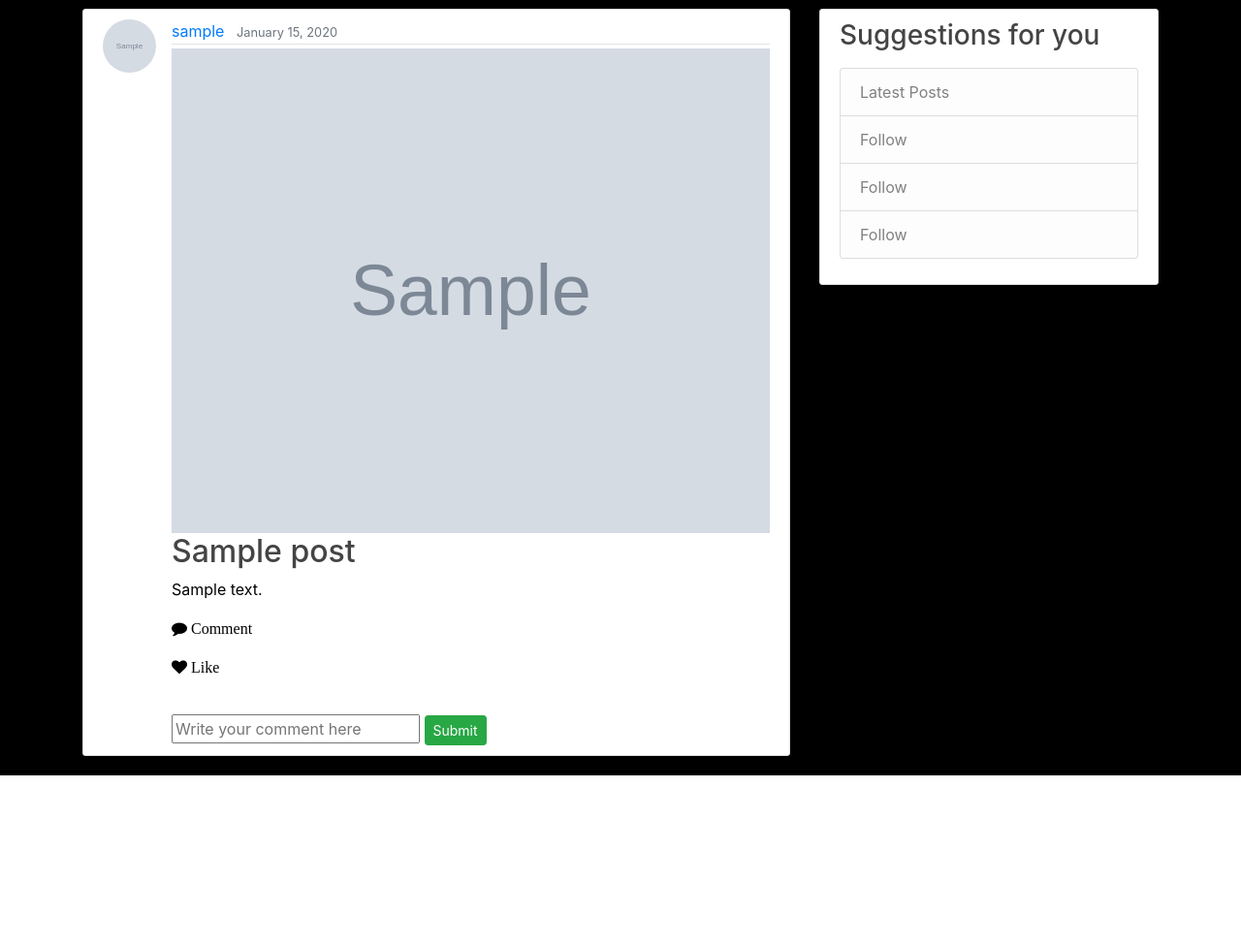
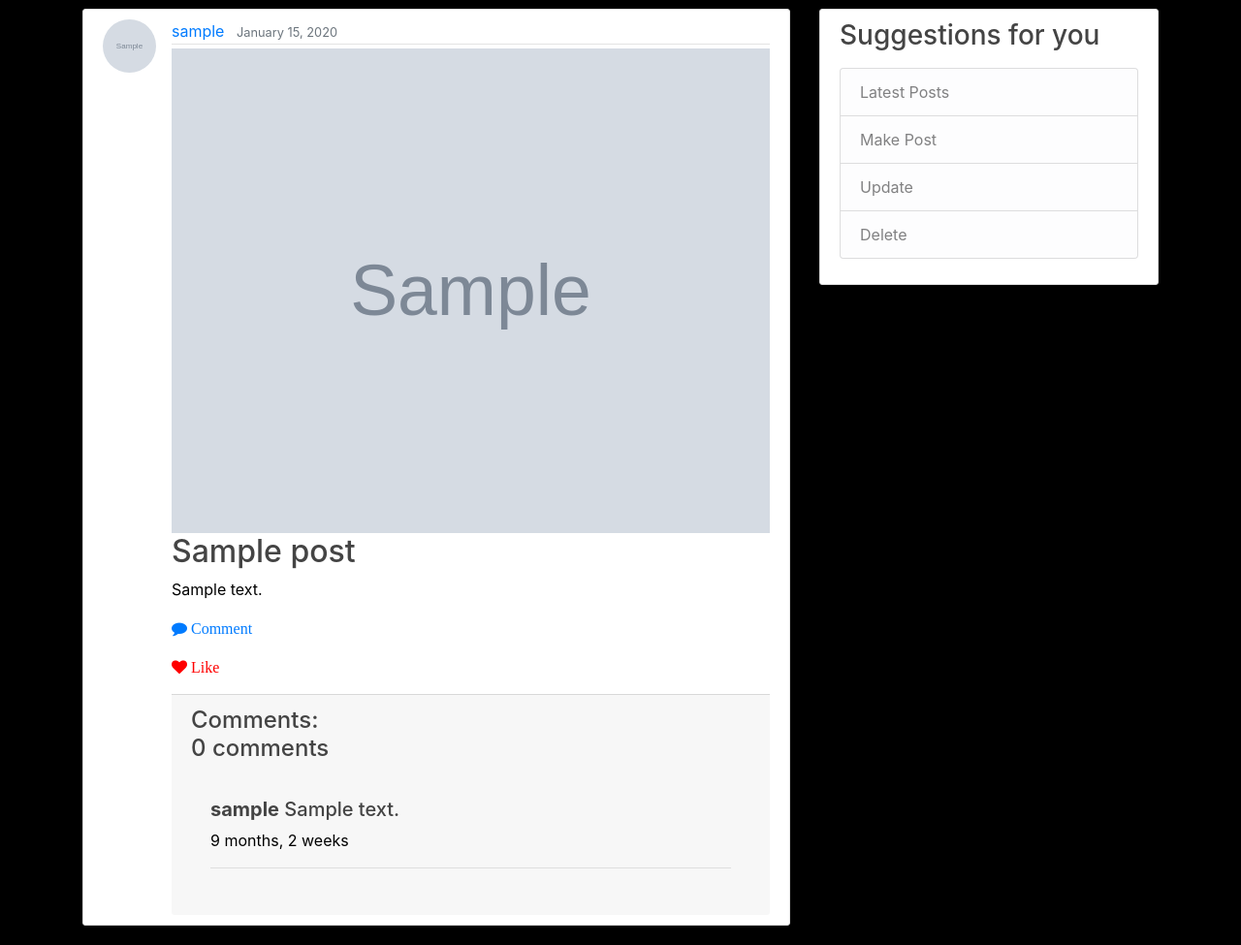
Before and after one commit to AokoMercyline/Instagram-App, a Django app: page / in a window 1280 px wide. Shown: the part 71-1046 px from the top of the page at 97% size. Before the commit the page ends 871 px from the top, so only its background shows below. Run offline with Django 3.2, Linux system fonts and the light colour scheme; tables that the repository leaves empty hold one stand-in row (values such as "Sample post"); grey boxes marked "Sample" are stand-in pictures; some libraries are stand-ins or nearby versions.

Commit message:
modified comment fucnctionality and and user can now comment

```diff
--- a/instaclone/forms.py
+++ b/instaclone/forms.py
@@ -5,7 +5,7 @@ from django import forms
 class CommentForm(forms.ModelForm):
     class Meta:
         model = Comment
-        fields = ('name', 'email', 'body', )
+        fields = ['comment']
 
 class PostForm(forms.ModelForm):
     class Meta:
--- a/instaclone/models.py
+++ b/instaclone/models.py
@@ -2,6 +2,7 @@ from django.db import models
 from django.utils import timezone
 from django.contrib.auth.models import User
 from django.urls import reverse
+# from .models import Likes, Comment
 
 class Post(models.Model):
     title = models.CharField(max_length=100)
@@ -9,6 +10,7 @@ class Post(models.Model):
     date_posted = models.DateTimeField(default=timezone.now)
     author = models.ForeignKey(User, on_delete=models.CASCADE)
     image = models.ImageField(upload_to='images/')
+    like = models.IntegerField(default=0)
 
     def __str__(self):
         return self.title
@@ -17,13 +19,14 @@ class Post(models.Model):
     def get_absolute_url(self):
         return reverse('post-detail', kwargs={'pk': self.pk})
 
+class Likes(models.Model):
+    user =  models.ForeignKey(User, on_delete=models.CASCADE, related_name='user_like')
+    post =  models.ForeignKey(Post, on_delete=models.CASCADE, related_name='post_like')
 
 class Comment(models.Model):
+    comment = models.TextField(null=True)
+    author = models.ForeignKey(User, on_delete=models.CASCADE)
     post = models.ForeignKey(Post,on_delete=models.CASCADE,related_name='comments')
-    author = models.ForeignKey(User, on_delete=models.CASCADE)
-    name = models.CharField(max_length=80)
-    email = models.EmailField()
-    body = models.TextField()
     created_on = models.DateTimeField(auto_now_add=True)
 
 
@@ -42,4 +45,4 @@ class Comment(models.Model):
         ordering = ['created_on']
 
     def __str__(self):
-        return 'Comment {} by {}'.format(self.body, self.name)
+        return 'Comment {} by {}'.format(self.comment, self.author)
--- a/instaclone/templates/index.html
+++ b/instaclone/templates/index.html
@@ -1,5 +1,6 @@
 
 {% extends "instaclone/base.html" %}
+{% load crispy_forms_tags %}
 {% block content %}
     {% for post in posts %}
         <article class="media content-section">
@@ -14,16 +15,32 @@
             </div>
             <h2><a class="article-title" href="{% url 'post-detail' post.id %}">{{ post.title }}</a></h2>
             <p class="article-content">{{ post.content }}</p>
-            <p><img src="" alt=""><i class="fa fa-comment"  aria-hidden="true"> Comment</i>
-            <p><img src="" alt=""><i class="fa fa-heart" aria-hidden="true"> Like</i></p>
+            <p><a href="{% url 'comment' post.id %}" ><i class="fa fa-comment"  aria-hidden="true"> Comment</i></a>
+            <p><img src="" alt=""><i style="color: red;" class="fa fa-heart" aria-hidden="true"> Like</i></p>
             <div class="row">
-              <div class="col">
-                <form method="post" style="margin-top: 1.3em;">
-                  {% csrf_token %}
-                  <input type="text" placeholder="Write your comment here" name="Comment" id="">
-                  <button type="submit" class="btn btn-success  btn-sm">Submit</button>
-                </form>
-              </div>
+
+            <div class="col">
+              <div class="card-footer">
+                <h4>Comments:<span>
+                  {% if post.comments_set.all %}
+                            <p class=""> {{post.comments_set.all|length}} comments </p>
+                            {% else %}
+                            <p class="">0 comments </p>
+                            {% endif %}
+                </span></h4>
+                <div class="card-body ">
+                      <!-- <p class=""> {{comments|length}} comments </p> -->
+                      {% for comment in comments %}
+                      {% if comment.post_id == post.id%}
+
+                      <h5><strong>{{comment.author}}</strong> {{comment.comment}}</h5>
+                      <p>{{comment.created_on | timesince}}</p>
+                      <hr>
+
+                      {% endif %}
+                      {% endfor %}
+                  </div>
+            </div>
             </div>
           </div>
         </article>
--- a/instaclone/templates/instaclone/base.html
+++ b/instaclone/templates/instaclone/base.html
@@ -77,9 +77,9 @@
             <p class='text'>
               <ul class="list-group">
                 <li class="list-group-item list-group-item-light">Latest Posts</li>
-                <li class="list-group-item list-group-item-light">Follow</li>
-                <li class="list-group-item list-group-item-light">Follow</li>
-                <li class="list-group-item list-group-item-light">Follow</li>
+                <li class="list-group-item list-group-item-light">Make Post</li>
+                <li class="list-group-item list-group-item-light">Update</li>
+                <li class="list-group-item list-group-item-light">Delete</li>
               </ul>
             </p>
           </div>
--- a/instaclone/templates/instaclone/comment.html
+++ b/instaclone/templates/instaclone/comment.html
@@ -6,7 +6,7 @@
 {% block content %}
 <form method="post" style="margin-top: 1.3em;">
         {% csrf_token %}
-          {{ comment_form | crispy }}
+          {{ form | crispy }}
 
           <button type="submit" class="btn btn-primary  btn-lg">Submit</button>
  </form>
--- a/instaclone/urls.py
+++ b/instaclone/urls.py
@@ -8,10 +8,13 @@ urlpatterns = [
     path('', PostListView.as_view(), name='instaclone-index'),
     path('post/<int:pk>/', PostDetailView.as_view(), name='post-detail'),
     path('post/new/', PostCreateView.as_view(), name='post-create'),
+    path('<uuid:post_id>', views.post_detail, name='postdetail'),
+    path('<uuid:post_id>/like', views.like, name='likePost'),
     path('post/<int:pk>/update/', PostUpdateView.as_view(), name='post-update'),
     path('post/<int:pk>/delete/', PostDeleteView.as_view(), name='post-delete'),
     # path('post/<int:pk>/comment/', PostCommentView.as_view(), name='post-comment'),
     path('post/search/', views.search_results,  name='username'),
-    path('<slug:slug>/', views.post_detail, name='post_detail')
+    path('<slug:slug>/', views.post_detail, name='post_detail'),
+    path('comment/<int:post_id>/', views.comment, name='comment'),
 
 ]
--- a/instaclone/views.py
+++ b/instaclone/views.py
@@ -1,6 +1,6 @@
-from django.shortcuts import render, get_object_or_404
+from django.shortcuts import render, get_object_or_404, redirect
 from django.contrib.auth.mixins import LoginRequiredMixin, UserPassesTestMixin
-from django.views.generic  import ListView,DetailView, CreateView, UpdateView, DeleteView
+from django.views.generic  import ListView,DetailView, CreateView, UpdateView, DeleteView, View
 from .models import Post, Comment
 from django.contrib.auth.decorators import login_required
 from .forms import CommentForm
@@ -8,32 +8,40 @@ from django.contrib.auth.models import User
 
 
 
-# Create your views here.
-# def index(request):
-#     context = {
-#         'posts': Post.objects.all()
-#     }
-
-#     return render(request, 'index.html', context)
-
 class PostListView(ListView):
+    # model = Comment
     model = Post
     template_name = 'index.html'
     context_object_name = 'posts'
-    ordering = ['-date_posted']
+    # ordering = ['-date_posted']
+    def get_context_data(self, **kwargs):
+        context = super(PostListView, self).get_context_data(**kwargs)
+        context.update({
+            'comments': Comment.objects.order_by('created_on'),
+            # 'more_context': Model.objects.all(),
+        })
+        return context
+
+    def get_queryset(self):
+        return Post.objects.order_by('-date_posted')
+    # def get_context_data(self, **kwargs):
+    #     context = super(ProjectView, self).get_context_data(**kwargs)
+    #     context['posts'] = Post.objects.all()
+    #     context['comments'] = Comment.objects.all()
+    #     return context
+    # def get_queryset(self):
+    #     """Return the last five published questions."""
+    #     # return Post.objects.all()
+    #     context = super(ProjectView, self).get_context_data(**kwargs)
+    #     context['posts'] = Post.objects.all()
+    #     context['comments'] = Comment.objects.all()
+    #     return context
 
 
 class PostDetailView(DetailView):
     model = Post
 
 
-class PostComment(Comment):
-    model = Comment
-    fields = ['body']
-
-    def form_valid(self,form):
-        form.instance.author = self.request.user
-        return super().form_valid(form)
 
 class PostCreateView(LoginRequiredMixin, CreateView):
     model = Post
@@ -110,3 +118,42 @@ def post_detail(request, slug):
                                            'comments': comments,
                                            'new_comment': new_comment,
                                            'comment_form': comment_form})
+
+def comment(request,post_id):
+        current_user=request.user
+        post = Post.objects.get(id=post_id)
+        profile_owner = User.objects.get(username=current_user.username)
+        comments = Comment.objects.all()
+
+        if request.method == 'POST':
+                form = CommentForm(request.POST, request.FILES)
+                if form.is_valid():
+                        comment = form.save(commit=False)
+                        comment.post = post
+                        comment.author = request.user
+                        comment.save()
+
+
+                return redirect('instaclone-index')
+        else:
+                form = CommentForm()
+        return render(request, 'instaclone/comment.html',locals())
+
+@login_required
+def like(request, post_id):
+    user = request.user
+    post = post.objects.get(id=post_id)
+
+    liked = likes.objects.filter(user=user, post=post).count()
+
+    if not liked:
+        like = likes.objects.Create(user=user, post=post)
+        current_likes = current_likes + 1
+    else:
+        Likes.objects.filter(user=user, post=post).delete()
+        current_likes = current_likes - 1
+
+    post.like = current_likes
+    post.save()
+
+    return HttpResponseRedirect(reverse('MainPage'))
--- a/instag/settings.py
+++ b/instag/settings.py
@@ -11,6 +11,7 @@ https://docs.djangoproject.com/en/1.11/ref/settings/
 """
 
 import os
+import os.path
 from pathlib import Path
 import django_heroku
 import dj_database_url
@@ -47,6 +48,7 @@ INSTALLED_APPS = [
     'django.contrib.staticfiles',
     'instaclone',
     'users',
+    'bootstrap4',
 ]
 
 MIDDLEWARE = [
```
Also changed, not shown: instaclone/templates/instaclone/post_detail.html (+32 -7 lines), instaclone/tests.py (+91 -1 lines), static/images/instagram-down.jpg (added), 3 other files.
